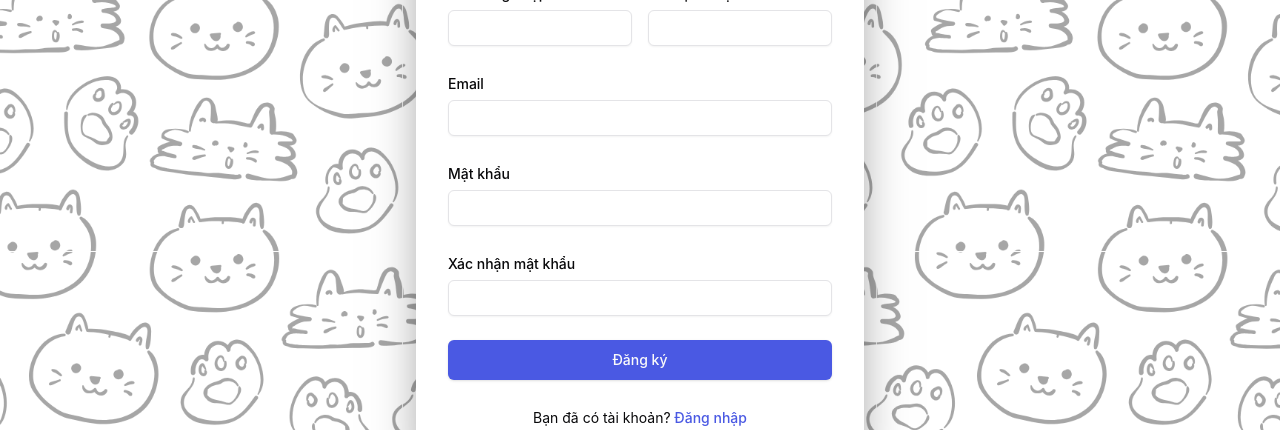
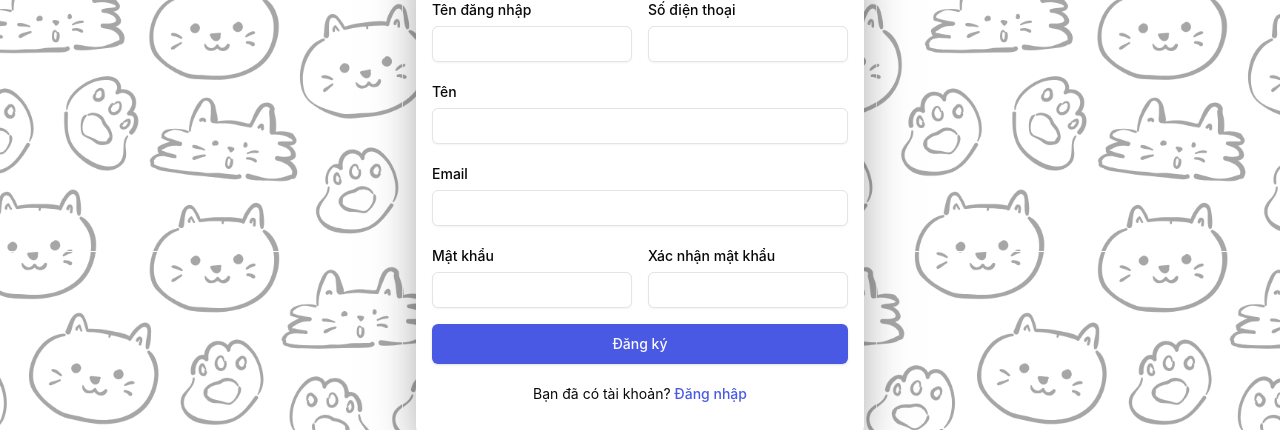
Before and after one commit to truongnm-0478/jfix-fe, a React (Vite) app: page /register in a window 1280 px wide. Shown: the part 223-653 px from the top of the page. Built offline with nearby package versions, Linux system fonts and the light colour scheme; no server answers; a web font is replaced by a local one.

Commit message:
feat: handle register

```diff
--- a/src/dataHelper/auth.dataHelper.ts
+++ b/src/dataHelper/auth.dataHelper.ts
@@ -1,9 +1,9 @@
 export type UserRegister = {
   username: string;
+  name: string;
   email: string;
   phone: string;
   password: string;
-  confirmPassword: string;
 };
 
 export type UserData = {
--- a/src/locales/en.json
+++ b/src/locales/en.json
@@ -22,6 +22,7 @@
     "phone": "Phone",
     "password": "Password",
     "confirmPassword": "Confirm Password",
+    "name": "Name",
     "sign-up": "Register",
     "submitting": "Submitting...",
     "have-account": "Already have an account?",
--- a/src/locales/jp.json
+++ b/src/locales/jp.json
@@ -22,6 +22,7 @@
     "phone": "電話番号",
     "password": "パスワード",
     "confirmPassword": "パスワード確認",
+    "name": "名前",
     "sign-up": "新規登録",
     "submitting": "新規登録中...",
     "have-account": "アカウントをお持ちですか？",
--- a/src/locales/vi.json
+++ b/src/locales/vi.json
@@ -22,6 +22,7 @@
     "phone": "Số điện thoại",
     "password": "Mật khẩu",
     "confirmPassword": "Xác nhận mật khẩu",
+    "name": "Tên",
     "sign-up": "Đăng ký",
     "submitting": "Đang đăng ký...",
     "have-account": "Bạn đã có tài khoản?",
--- a/src/pages/auth/Register/index.tsx
+++ b/src/pages/auth/Register/index.tsx
@@ -30,6 +30,7 @@ export const Register: React.FC = () => {
     resolver: zodResolver(registerSchema(t)),
     defaultValues: {
       username: "",
+      name: "",
       email: "",
       password: "",
       confirmPassword: "",
@@ -43,16 +44,17 @@ export const Register: React.FC = () => {
       toast.success(t("register.success"));
       navigate(ROUTERS.LOGIN);
     },
-    onError: () => {
-      toast.error(t("register.failed"));
+    onError: (error: any) => {
+      toast.error(error.response.data.message);
     },
   });
 
   function onSubmit(values: RegisterFormData) {
-    if (!values.username || !values.password || !values.email || !values.phone) {
+    if (!values.username || !values.password || !values.email || !values.phone || !values.name) {
       return;
     }
-    mutation.mutate(values);
+    const { username, name, email, phone, password, confirmPassword } = values;
+    mutation.mutate({ username, name, email, phone, password, confirmPassword });
   }
 
   return (
@@ -60,7 +62,7 @@ export const Register: React.FC = () => {
       <Form {...form}>
         <form
           onSubmit={form.handleSubmit(onSubmit)}
-          className="w-full max-w-md space-y-6 rounded-xl bg-white backdrop-blur-sm p-8 shadow-2xl shadow-black/50"
+          className="w-full max-w-md space-y-4 rounded-xl bg-white backdrop-blur-sm py-8 px-4 shadow-2xl shadow-black/50"
         >
           <h2 className="text-center text-2xl font-bold text-primary-30">
             JFIX - {t("register.register")}
@@ -86,7 +88,6 @@ export const Register: React.FC = () => {
                 </FormItem>
               )}
             />
-
             <FormField
               control={form.control}
               name="phone"
@@ -110,6 +111,26 @@ export const Register: React.FC = () => {
 
           <FormField
             control={form.control}
+            name="name"
+            render={({ field }) => (
+              <FormItem>
+                <FormLabel>{t("register.name")}</FormLabel>
+                <FormControl>
+                  <Input
+                    type="text"
+                    {...field}
+                    className={
+                      form.formState.errors.name ? "border-red-500" : ""
+                    }
+                  />
+                </FormControl>
+                <FormMessage />
+              </FormItem>
+            )}
+          />
+
+          <FormField
+            control={form.control}
             name="email"
             render={({ field }) => (
               <FormItem>
@@ -128,6 +149,7 @@ export const Register: React.FC = () => {
             )}
           />
 
+          <div className="grid grid-cols-2 gap-4">
             <FormField
               control={form.control}
               name="password"
@@ -167,6 +189,7 @@ export const Register: React.FC = () => {
                 </FormItem>
               )}
             />
+          </div>
 
           <Button
             type="submit"
--- a/src/services/api/authApi.ts
+++ b/src/services/api/authApi.ts
@@ -10,7 +10,7 @@ export const authApi = {
   logout: (refreshToken: string): Promise<LogoutResponse> =>
     axiosClient.post("/auth/logout", { refreshToken }),
 
-  register: (data: UserRegister): Promise<UserData> =>
+  register: (data: UserRegister): Promise<ApiResponse<UserData>> =>
     axiosClient.post("/auth/register", data),
 
   changePassword: (data: ChangePassword): Promise<ChangePasswordResponse> =>
--- a/src/utils/schema.ts
+++ b/src/utils/schema.ts
@@ -22,6 +22,7 @@ export const registerSchema = (t: (key: string) => string) => z.object({
       .min(3, t("validation.username.min"))
       .max(50, t("validation.username.max"))
       .regex(regexUsername, t("validation.username.regex")),
+    name: z.string().min(2, t("validation.required")),
     email: z.string()
       .regex(regexEmail, t("validation.invalid-email")),
     phone: z.string()
```
Lines whose indentation alone changed are shown as unchanged.
